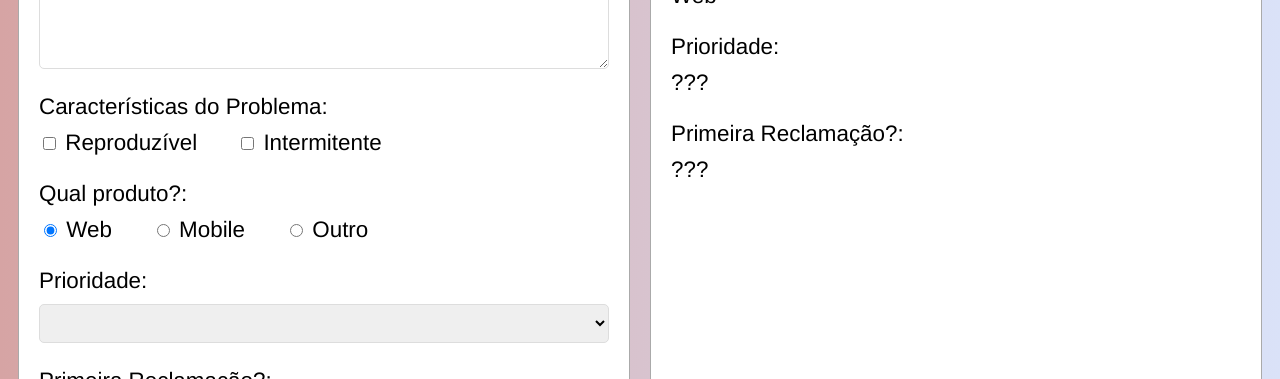
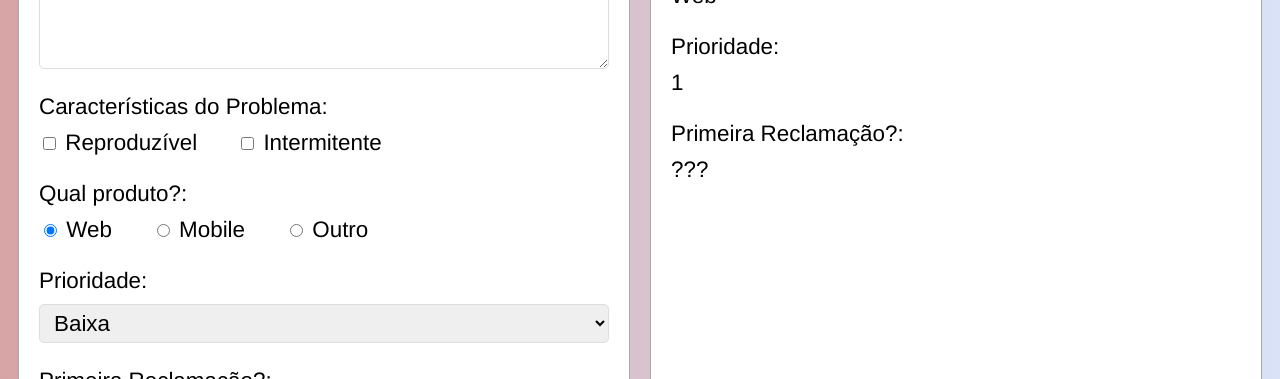
Before and after one commit to giovaneaguiar/File-Complaint, a Vue app in the folder formulario/: page / in a window 1280 px wide. Shown: the part 573-952 px from the top of the page. Built offline with nearby package versions, Linux system fonts and the light colour scheme.

Commit message:
manipulando combobox com <select> e <option>.

```diff
--- a/formulario/src/App.vue
+++ b/formulario/src/App.vue
@@ -47,8 +47,11 @@
           >
         </Rotulo>
         <Rotulo nome="Prioridade">
-          <select name="" id="">
-            <option></option>
+          <select v-model="prioridade">
+            <option v-for="prioridade in prioridades"
+            :value="prioridade.codigo"
+            :selected="prioridade.codigo === 1"
+            :key="prioridade.codigo">{{ prioridade.nome }}</option>
           </select>
         </Rotulo>
         <Rotulo nome="Primeira Reclamação?">
@@ -86,7 +89,7 @@
           <span>{{ produto }}</span>
         </Rotulo>
         <Rotulo nome="Prioridade">
-          <span>???</span>
+          <span>{{ prioridade }}</span>
         </Rotulo>
         <Rotulo nome="Primeira Reclamação?">
           <span>???</span>
@@ -109,6 +112,12 @@
   data() {
     return {
       caracteristicas: [],
+      prioridade: 1,
+      prioridades: [
+        { codigo: 1, nome: "Baixa" },
+        { codigo: 2, nome: "Moderada" },
+        { codigo: 3, nome: "Alta" },
+      ],
       mensagem: "",
       produto: "Web",
       usuario: {
```
